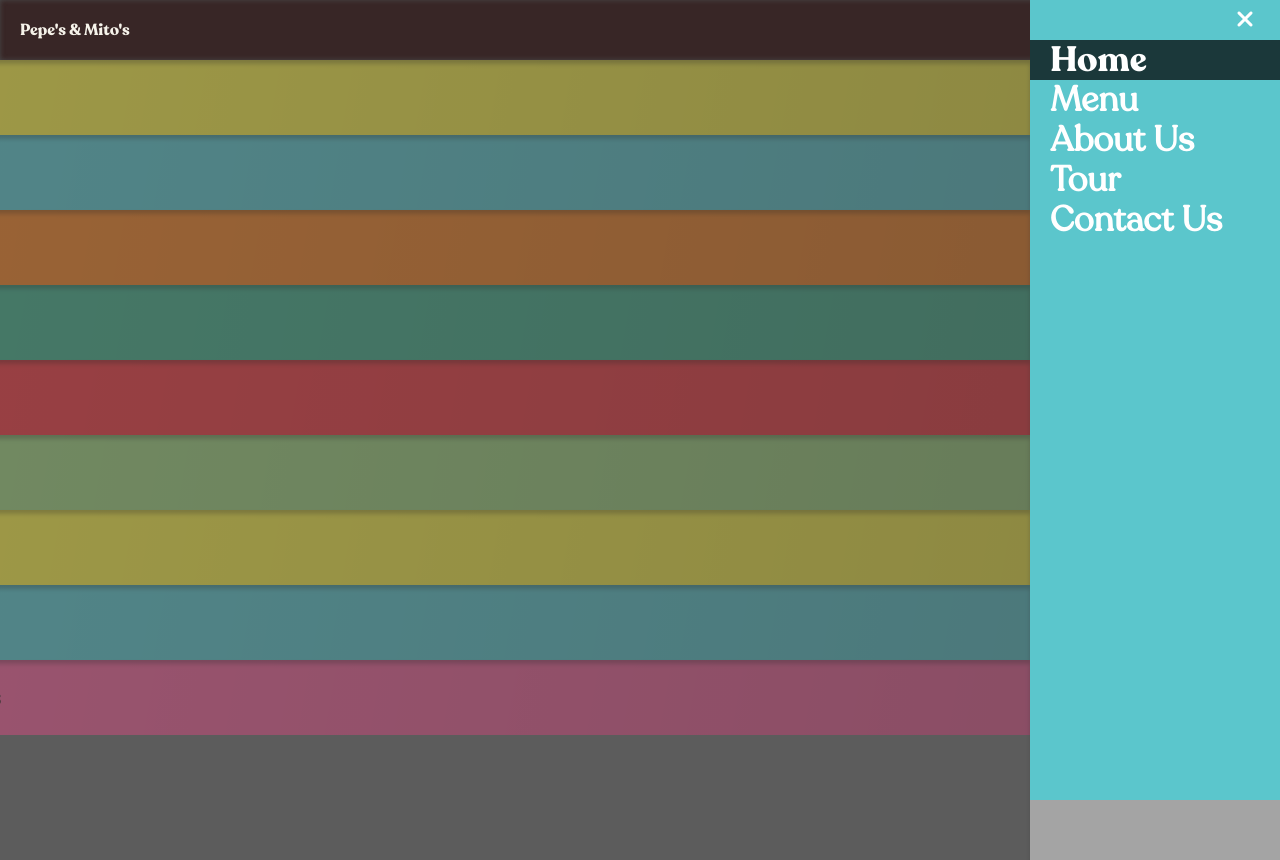
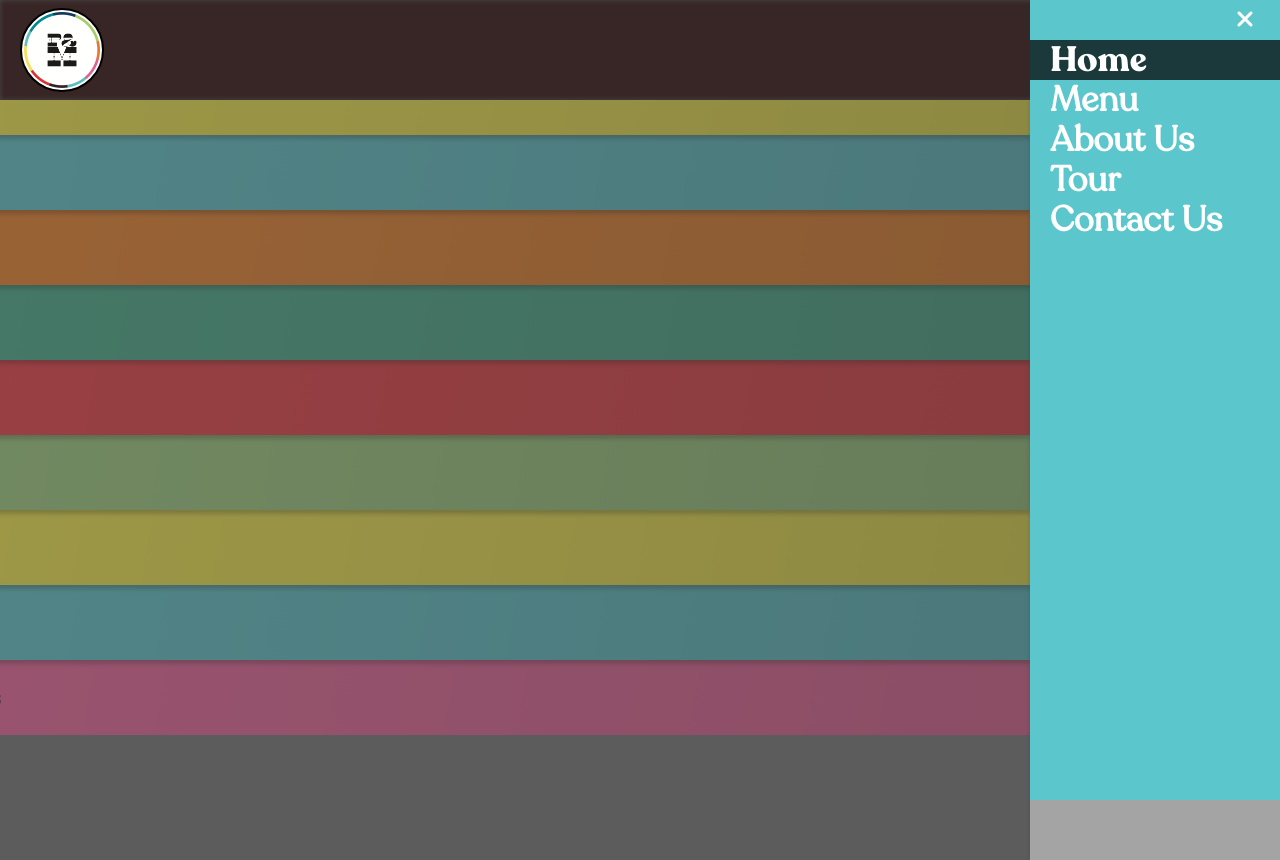
Before and after one commit to marbaez1714/pepes-mitos, a React (Create React App) app: page /menu in a window 1280 px wide. Both pictures are taken after a click on the button 1243 px from the left and 30 px from the top of the page. Built offline with nearby package versions, Linux system fonts and the light colour scheme; a web font is replaced by a local one.

Commit message:
more changes

```diff
--- a/src/components/Header.js
+++ b/src/components/Header.js
@@ -8,6 +8,7 @@ export default function Header(props) {
   return (
     <header className={`headerContainer ${open ? "sheetOpen" : ""}`}>
       <span className="headerTitle">Pepe's & Mito's</span>
+      <div className="pm-badge"/>
       <button onClick={handleOpen} className="sidesheetButton">
         <i class="fas fa-bars" />
       </button>
--- a/src/components/Header.scss
+++ b/src/components/Header.scss
@@ -11,6 +11,8 @@
   background: $brown;
   z-index: 5;
   box-shadow: inset 0px 0px 5px $dark;
+  transition: all 250ms ease-in;
+
 
   .headerTitle {
     font-family: "Recoleta-Bold";
@@ -19,6 +21,7 @@
     align-items: center;
     font-size: $fontSize7;
     transition: all 250ms ease-in;
+    opacity: 1;
 
   }
   .sidesheetButton {
@@ -29,10 +32,32 @@
     margin-right: 20px;
     font-size: 24px;
   }
+  .pm-badge{
+    border: 2px solid black;
+    background-image: url("../images/pm.png");
+    border-radius: 50%;
+    background-size: 100%;
+    background-repeat: no-repeat;
+    background-size: cover;
+    height:80px;
+    width:80px;
+    align-self: center;
+    position:absolute;
+    left: 20px;
+    opacity: 0;
+    transition: all 250ms ease-in;
+
+  }
 
   &.sheetOpen {
+    height:100px;
     .headerTitle {
+      opacity: 0;
       font-size: $fontSize5;
     }
+    .pm-badge{
+      opacity: 1;
+    }
   }
+
 }
--- a/src/components/contact/Contact.js
+++ b/src/components/contact/Contact.js
@@ -34,7 +34,7 @@ export default function Contact(props) {
     // use map and maps objects
     let marker = new maps.Marker({position: center, map: map})
     let infowindow = new  maps.InfoWindow({
-      content: "<p class='map-name'>Pepe's & Mito's</p><a class='map-address' href='https://goo.gl/maps/pEJBpcGrtMF4rEic8'>2911 Elm St, Dallas, TX 75226</a>"
+      content: "<p class='map-name'>Pepe's & Mito's</p><a class='map-address' href='https://goo.gl/maps/pEJBpcGrtMF4rEic8'>2911 Elm St</a>"
     });
     marker.addListener('click', function() {
       infowindow.open(map, marker);
@@ -57,8 +57,8 @@ export default function Contact(props) {
         <div>Fri. & Sat. {Pipe} 11am - 11pm</div>
         <div>Sun. {Pipe} 11am - 5pm</div>
         <div className='section-title'>Location</div>
-        <div className="location">Deep in the heart of the historic Deep Ellum District</div>
-        <div>2911 Elm Street, Dallas, Texas 75226</div>
+        <div className="location">Downtown Dallas, deep in the heart of the historic Deep Ellum District</div>
+        <a href='https://goo.gl/maps/pEJBpcGrtMF4rEic8'>2911 Elm Street, Dallas, Texas 75226</a>
         <div className="map-wrapper">
           <GoogleMapReact
             bootstrapURLKeys={{ key: API_KEY }}
--- a/src/components/contact/Contact.scss
+++ b/src/components/contact/Contact.scss
@@ -106,15 +106,3 @@
 .right{
   right:0;
 }
-
-.pm-badge{
-  border: 2px solid black;
-  background-image: url("../../images/pm.png");
-  border-radius: 50%;
-  background-size: 100%;
-  background-repeat: no-repeat;
-  background-size: cover;
-  height:60px;
-  width:60px;
-
-}
--- a/src/components/sidesheet/Sidesheet.js
+++ b/src/components/sidesheet/Sidesheet.js
@@ -25,9 +25,8 @@ function SideSheetContent(props) {
             <li
               key={link.path + link.title}
               className={`sheetLink ${location === link.path ? "current" : ""}`}
-              onClick={() => handleChange(link.path)}
             >
-              <Link to={link.path} >
+              <Link to={link.path} onClick={() => handleChange(link.path)}>
                 {link.title}
               </Link>
             </li>
--- a/src/components/sidesheet/Sidesheet.scss
+++ b/src/components/sidesheet/Sidesheet.scss
@@ -48,9 +48,15 @@
       font-size: 35px;
       list-style: none;
       font-weight: bold;
+      transition: all 50ms ease-in;
+
       li {
         padding-left: 20px;
         line-height: 40px;
+        background: transparent;
+        transition: all 50ms ease-in;
+
+
         a {
           text-decoration: none;
           color: white;
@@ -64,6 +70,7 @@
   }
   &.open {
     opacity: 1;
+    top:100px;
     .sheetContainer {
       transform: translateX(0px);
     }
```
